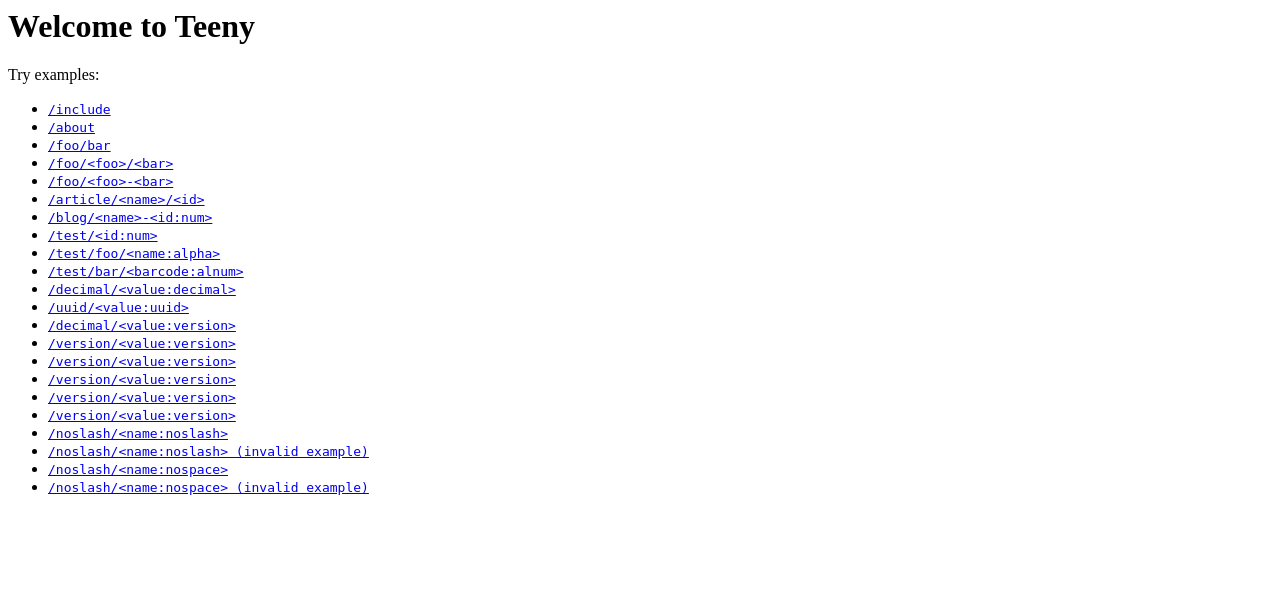
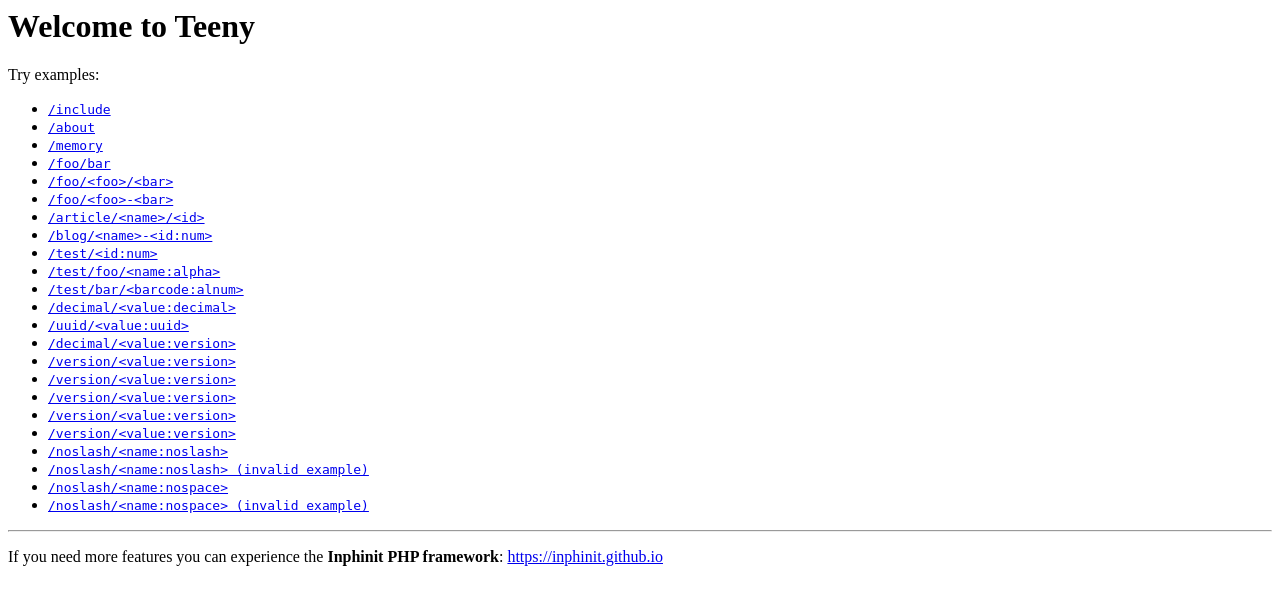
Before and after one commit to inphinit/teeny, a PHP site: page /test/examples/home.php in a window 1280 px wide. Shown: the top 605 px of the page. Run offline with PHP 8.4, Linux system fonts and the light colour scheme.

Commit message:
Version 0.2.1 :space_invader:
Update README and new example for memory test

```diff
--- a/examples/home.php
+++ b/examples/home.php
@@ -5,6 +5,7 @@
 <ul>
     <li><a href="./include"><code>/include</code></a></li>
     <li><a href="./about"><code>/about</code></a></li>
+    <li><a href="./memory"><code>/memory</code></a></li>
     <li><a href="./foo/bar"><code>/foo/bar</code></a></li>
     <li><a href="./foo/test/test1"><code>/foo/&lt;foo>/&lt;bar></code></a></li>
     <li><a href="./foo/test-test2"><code>/foo/&lt;foo>-&lt;bar></code></a></li>
@@ -29,3 +30,12 @@
     <li><a href="./nospace/a-b-c/ção"><code>/noslash/&lt;name:nospace></code></a></li>
     <li><a href="./nospace/a%20b+c"><code>/noslash/&lt;name:nospace> (invalid example)</code></a></li>
 </ul>
+
+<hr>
+
+<aside>
+    <p>
+        If you need more features you can experience the <strong>Inphinit PHP framework</strong>:
+        <a href="https://inphinit.github.io" target="_blank" rel="external">https://inphinit.github.io</a>
+    </p>
+</aside>
```
Also changed, not shown: README.html (+5 -2 lines), README.md.
